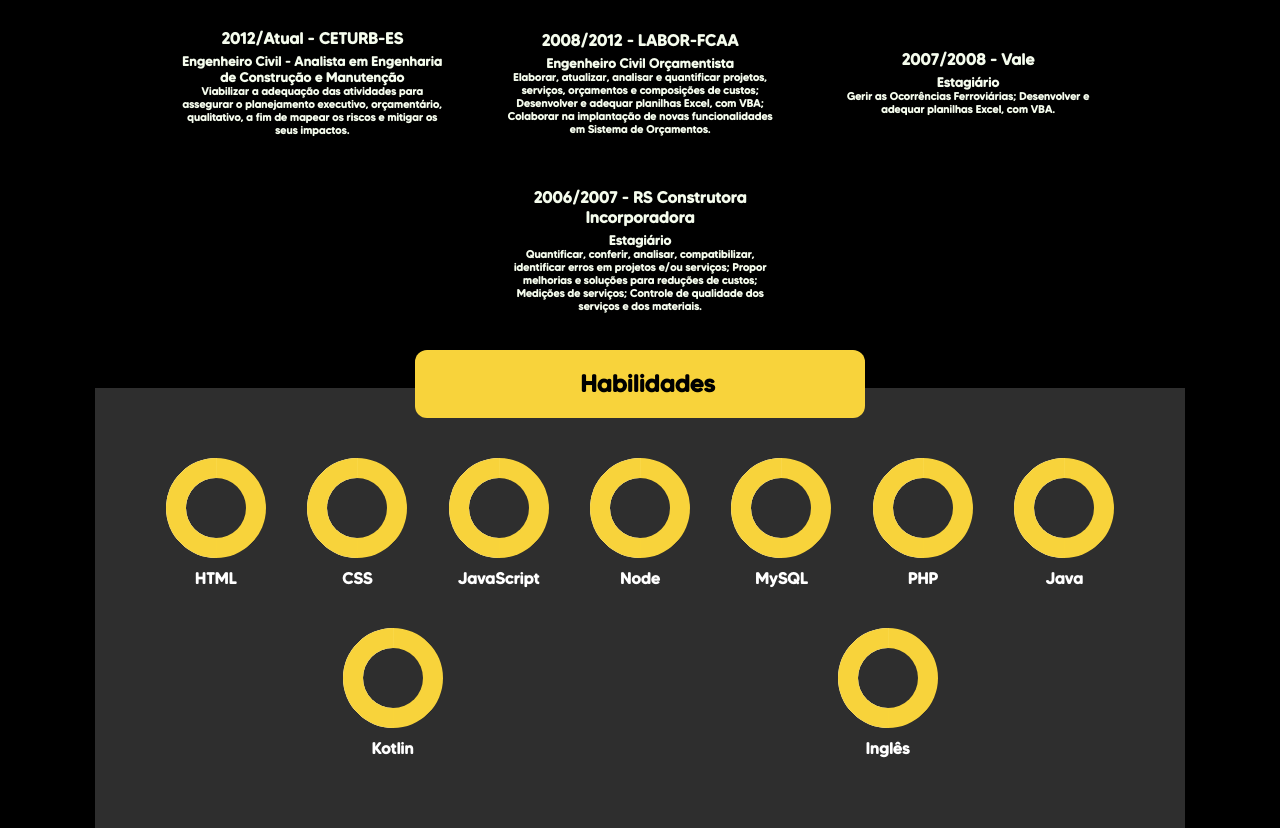
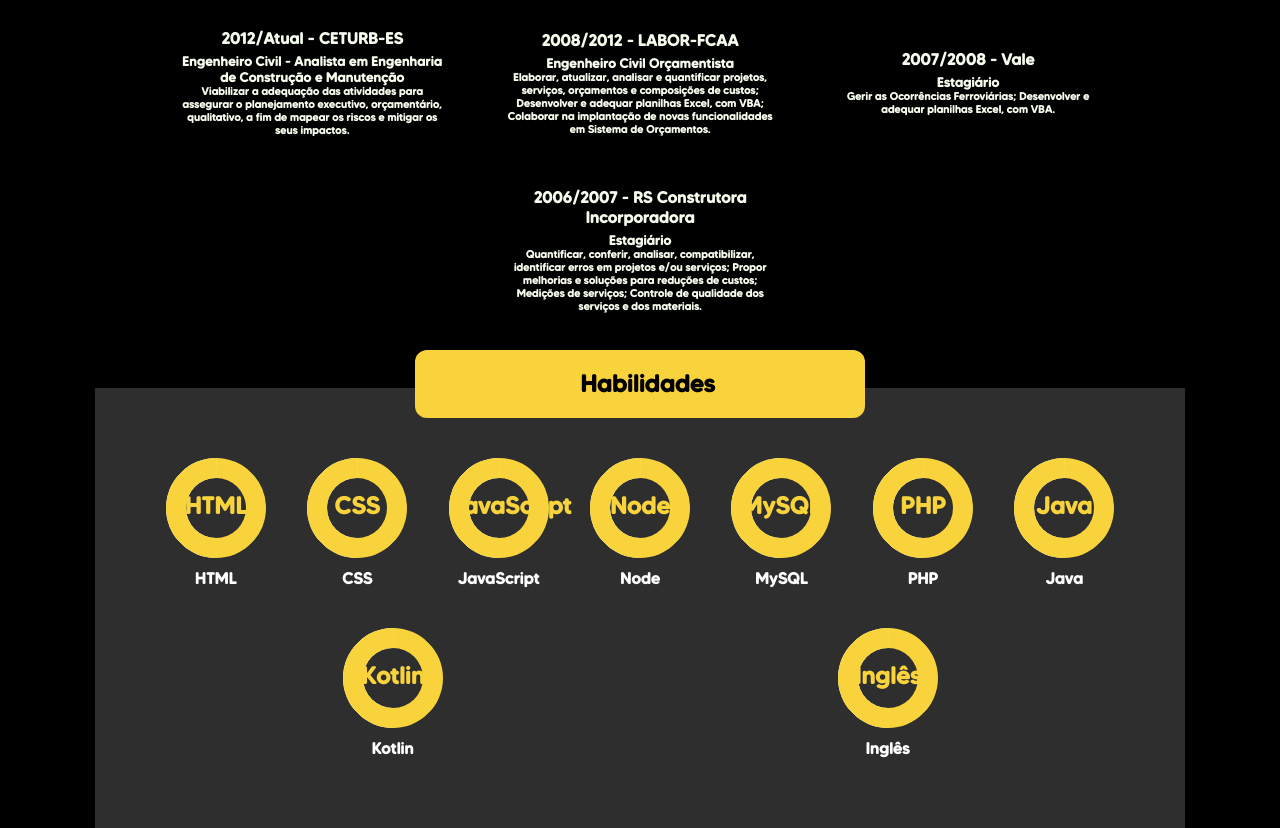
Before and after one commit to josanpaier/curriculo-josan-paier, a plain HTML site: page index.html in a window 1280 px wide. Shown: the part 1021-1849 px from the top of the page. Drawn offline with Linux system fonts and the light colour scheme; files whose address does not match are found by name.

Commit message:
Update index.html

```diff
--- a/index.html
+++ b/index.html
@@ -205,39 +205,39 @@
                 </li> -->
 
                 <li>
-                    <div class="circulo p100"><span></span></div>
+                    <div class="circulo p100"><span>HTML</span></div>
                     <span>HTML</span>
                 </li>
                 <li>
-                    <div class="circulo p100"><span></span></div>
+                    <div class="circulo p100"><span>CSS</span></div>
                     <span>CSS</span>
                 </li>
                 <li>
-                    <div class="circulo p100"><span></span></div>
+                    <div class="circulo p100"><span>JavaScript</span></div>
                     <span>JavaScript</span>
                 </li>
                 <li>
-                    <div class="circulo p100"><span></span></div>
+                    <div class="circulo p100"><span>Node</span></div>
                     <span>Node</span>
                 </li>
                 <li>
-                    <div class="circulo p100"><span></span></div>
+                    <div class="circulo p100"><span>MySQL</span></div>
                     <span>MySQL</span>
                 </li>
                 <li>
-                    <div class="circulo p100"><span></span></div>
+                    <div class="circulo p100"><span>PHP</span></div>
                     <span>PHP</span>
                 </li>
                 <li>
-                    <div class="circulo p100"><span></span></div>
+                    <div class="circulo p100"><span>Java</span></div>
                     <span>Java</span>
                 </li>
                 <li>
-                    <div class="circulo p100"><span></span></div>
+                    <div class="circulo p100"><span>Kotlin</span></div>
                     <span>Kotlin</span>
                 </li>
                 <li>
-                    <div class="circulo p100"><span></span></div>
+                    <div class="circulo p100"><span>Inglês</span></div>
                     <span>Inglês</span>
                 </li>
             </ul>
```
